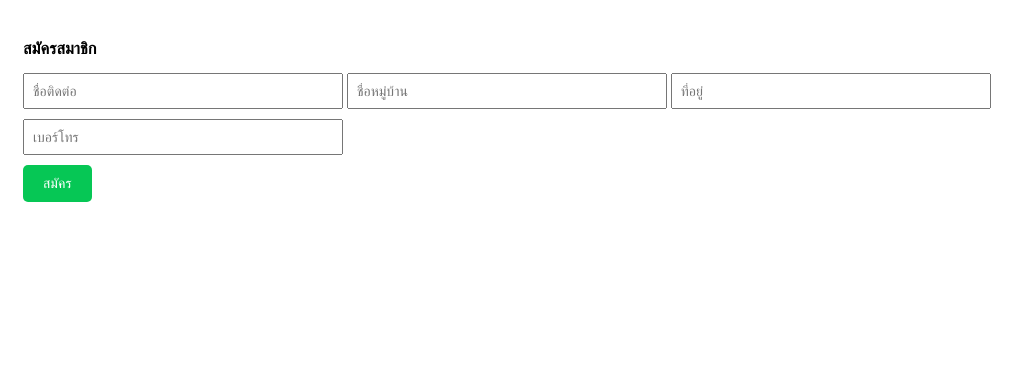
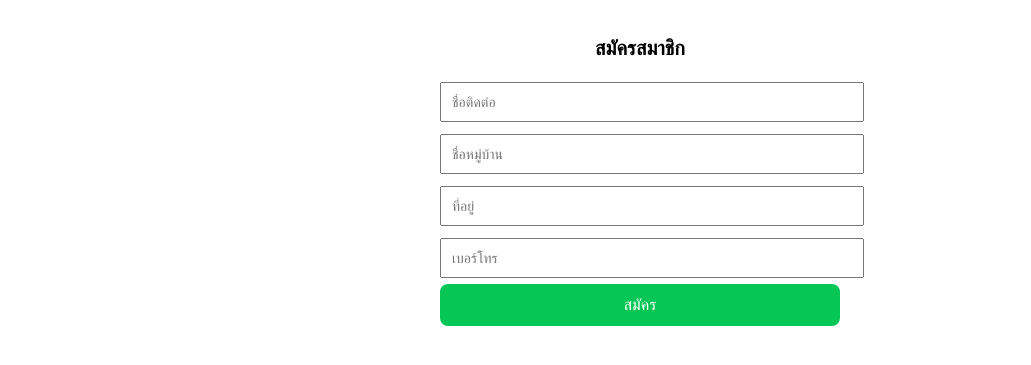
Before and after one commit to Thanoo2522/cloud_run_cloud, a Flask app: page /register.html in a window 1280 px wide. Shown: the top 365 px of the page, without its empty margins (0-1031 px from the left). Run offline with Flask 3, Linux system fonts and the light colour scheme; parts of the project's set-up code (start-up, migrations or seed data) failed here and were passed over; some libraries are stand-ins or nearby versions.

Commit message:
update feature

```diff
--- a/app.py
+++ b/app.py
@@ -151,23 +151,24 @@ def get_line_config(ofm):
                     .document("channel")
 
         doc = doc_ref.get()
-
         if not doc.exists:
             print(f"❌ ไม่พบ config ของ OFM: {ofm}")
             return None
 
-        data = doc.to_dict() or {}
+        data = doc.to_dict()
 
         return {
             "access_token": data.get("LINE_CHANNEL_ACCESS_TOKEN"),
             "secret": data.get("LINE_CHANNEL_SECRET"),
+
+
             "urlserver": data.get("urlserver"),
             "liffId": data.get("liffId"),
             "apiUrl": data.get("apiUrl")
         }
 
     except Exception as e:
-        print("❌ ERROR get_line_config:", str(e))
+        print("ERROR get_line_config:", str(e))
         return None
 #-----------------สร้าง API สำหรับ HTML เรียก config
 @app.route("/config/<ofm>", methods=["GET"])
@@ -525,19 +526,19 @@ def webhook():
             elif command == "register":
 
                 liff_id = config.get("liffId")
-                url_server = config.get("urlserver")
-
-                if not liff_id or not url_server:
-                            messages_to_send.append({
-                            "type": "text",
-                             "text": "❌ ยังไม่ได้ตั้งค่า LIFF หรือ Server"
-                             })
+
+                if not liff_id:
+                    messages_to_send.append({
+                        "type": "text",
+                        "text": "❌ ยังไม่ได้ตั้งค่า LIFF"
+                    })
                 else:
-                    liff_url = f"https://liff.line.me/{liff_id}?ofm={ofm_name}&server={url_server}"
+                    liff_url = f"https://liff.line.me/{liff_id}?ofm={ofm_name}"
+
                     messages_to_send.append({
-                            "type": "text",
-                            "text": f"👉 กดสมัครสมาชิกที่นี่\n{liff_url}"
-                             })
+                        "type": "text",
+                        "text": f"👉 กดสมัครสมาชิกที่นี่\n{liff_url}"
+                    })
 
             # ================= DEFAULT =================
             else:
--- a/templates/register.html
+++ b/templates/register.html
@@ -3,137 +3,117 @@
 <head>
   <meta charset="UTF-8">
   <title>สมัครสมาชิก</title>
+
   <script src="https://static.line-scdn.net/liff/edge/2/sdk.js"></script>
 
   <style>
     body {
-      font-family: Arial, sans-serif;
-      font-size: 14px;
-      padding: 15px;
+      font-family: Arial;
+      max-width: 400px;
+      margin: auto;
+      padding: 20px;
     }
 
-    h3 {
-      margin-bottom: 15px;
+    h2 {
+      text-align: center;
+      font-size: 20px;
     }
 
     input {
+      width: 100%;
+      padding: 10px;
+      margin: 6px 0;
       font-size: 14px;
-      padding: 8px;
-      width: 100%;
-      max-width: 300px;
-      margin-bottom: 10px;
     }
 
     button {
-      font-size: 14px;
-      padding: 10px 20px;
-      background-color: #06C755;
+      width: 100%;
+      padding: 12px;
+      font-size: 16px;
+      background: #06c755;
       color: white;
       border: none;
-      border-radius: 5px;
-      cursor: pointer;
-    }
-
-    button:hover {
-      background-color: #05a94a;
+      border-radius: 8px;
     }
   </style>
 </head>
 
 <body>
 
-<h3>สมัครสมาชิก</h3>
+<h2>สมัครสมาชิก</h2>
 
 <input id="name" placeholder="ชื่อติดต่อ">
 <input id="home" placeholder="ชื่อหมู่บ้าน">
-<input id="address" placeholder="ที่อยู่">
+<input id="add" placeholder="ที่อยู่">
 <input id="phone" placeholder="เบอร์โทร">
 
-<br>
 <button onclick="register()">สมัคร</button>
 
 <script>
 
+let API_URL = ""
 let LIFF_ID = ""
-let API_URL = ""
 let OFM = ""
 
-// 🔥 อ่านค่าจาก URL
-function getParams() {
-  const params = new URLSearchParams(window.location.search)
-  return {
-    ofm: params.get("ofm"),
-    server: params.get("server")
-  }
-}
+async function initApp() {
+  try {
 
-// 🔥 โหลด config จาก Flask → Firebase
-async function loadConfig() {
-  try {
-    const p = getParams()
-
-    OFM = p.ofm
-    const SERVER = p.server
-
-    if (!OFM) {
-      alert("❌ ไม่พบ ofm")
-      return
-    }
-
-    if (!SERVER) {
-      alert("❌ ไม่พบ server")
-      return
-    }
-
-    console.log("OFM:", OFM)
-    console.log("SERVER:", SERVER)
-
-    const res = await fetch(`${SERVER}/config?ofm=${OFM}`)
-    const json = await res.json()
-
-    console.log("CONFIG:", json)
-
-    if (json.status !== "ok") {
-      alert("❌ โหลด config ไม่สำเร็จ")
-      return
-    }
-
-    LIFF_ID = json.liffId
-    API_URL = json.apiUrl
-
-    // 🔥 init LIFF
     await liff.init({ liffId: LIFF_ID })
 
     if (!liff.isLoggedIn()) {
       liff.login()
+      return
     }
+
+    // 🔥 ใช้วิธีนี้แทน URL
+    const context = liff.getContext()
+
+    console.log("LIFF CONTEXT:", context)
+
+    // 🔥 ดึง ofm จาก state (สำคัญมาก)
+    OFM = context?.state?.replace("?", "").split("=")[1]
+
+    if (!OFM) {
+      alert("ไม่พบ ofm")
+      return
+    }
+
+    // 🔥 ดึง config จาก backend
+    const res = await fetch(`/get_liff_config?ofm=${OFM}`)
+    const config = await res.json()
+
+    API_URL = config.apiUrl
+    LIFF_ID = config.liffId
 
   } catch (err) {
     console.error(err)
-    alert("❌ โหลด config error")
+    alert("โหลด config ไม่สำเร็จ")
   }
 }
 
-loadConfig()
+initApp()
 
-// 🔥 สมัครสมาชิก
 async function register() {
   try {
     const profile = await liff.getProfile()
 
-    const data = {
-      ofm: OFM,
-      userId: profile.userId,
-      name: document.getElementById("name").value,
-      home: document.getElementById("home").value,
-      address: document.getElementById("address").value,
-      phone: document.getElementById("phone").value
+    const name = document.getElementById("name").value
+    const home = document.getElementById("home").value
+    const add = document.getElementById("add").value
+    const phone = document.getElementById("phone").value
+
+    if (!name || !home || !add || !phone) {
+      alert("กรุณากรอกข้อมูลให้ครบ")
+      return
     }
 
-    // 🔥 validation
-    if (!data.name || !data.phone) {
-      alert("กรุณากรอกชื่อและเบอร์โทร")
-      return
+    const data = {
+      userId: profile.userId,
+      name: name,
+      home: home,
+      address: add,
+      phone: phone,
+      ofm: OFM
     }
 
     console.log("SEND:", data)
@@ -156,10 +136,7 @@ async function register() {
 
     if (json.status === "ok") {
       alert("สมัครสำเร็จ ✅")
-
-      // 🔥 ปิด LIFF (optional)
       liff.closeWindow()
-
     } else {
       alert("สมัครไม่สำเร็จ ❌")
     }
```
